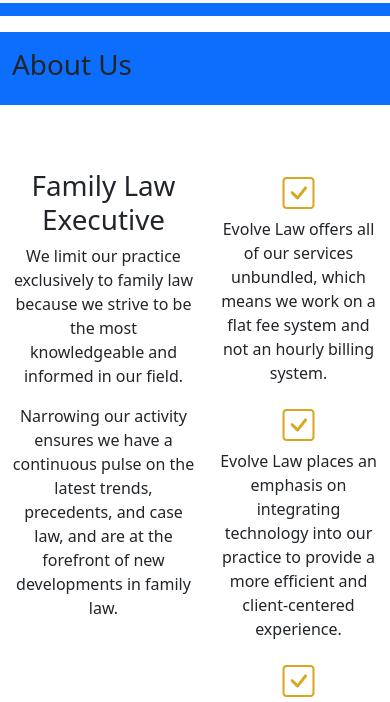
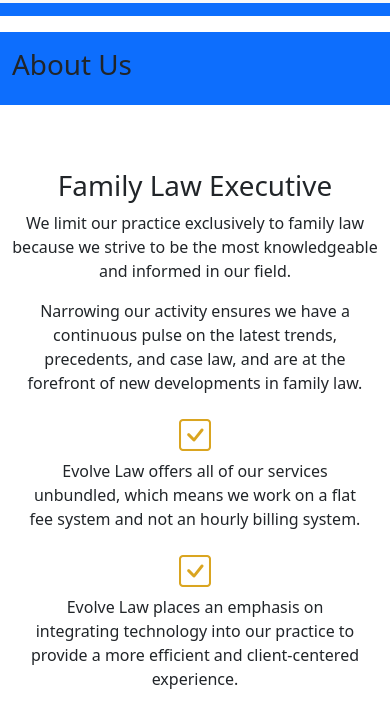
Before and after one commit to samuelmideksa/evolvelaw, a plain HTML site: page about-us.html in a window 390 px wide. Shown: the part 97-799 px from the top of the page. Drawn offline with nearby package versions, Linux system fonts and the light colour scheme.

Commit message:
responsive layout error update

```diff
--- a/about-us.html
+++ b/about-us.html
@@ -89,7 +89,7 @@
   <div class="container-fluid py-3 bg-primary my-3"><h1>About Us</h1></div>
   <div class="container  py-5">
     <div class="row  justify-content-center text-center" id="about-us">
-      <div class="col">
+      <div class="col-md-6">
         <h1>Family Law Executive</h1>
         <p>
           We limit our practice exclusively to family law because we strive to be the most knowledgeable and informed in our field.
@@ -98,7 +98,7 @@
           Narrowing our activity ensures we have a continuous pulse on the latest trends, precedents, and case law, and are at the forefront of new developments in family law.
         </p>
       </div>
-      <div class="col row">
+      <div class="col-md-6 row">
         <div class="col-md-6">
           <i class="bi bi-check-square" style="font-size:2em; color: goldenrod;"></i>
           <p>
```
